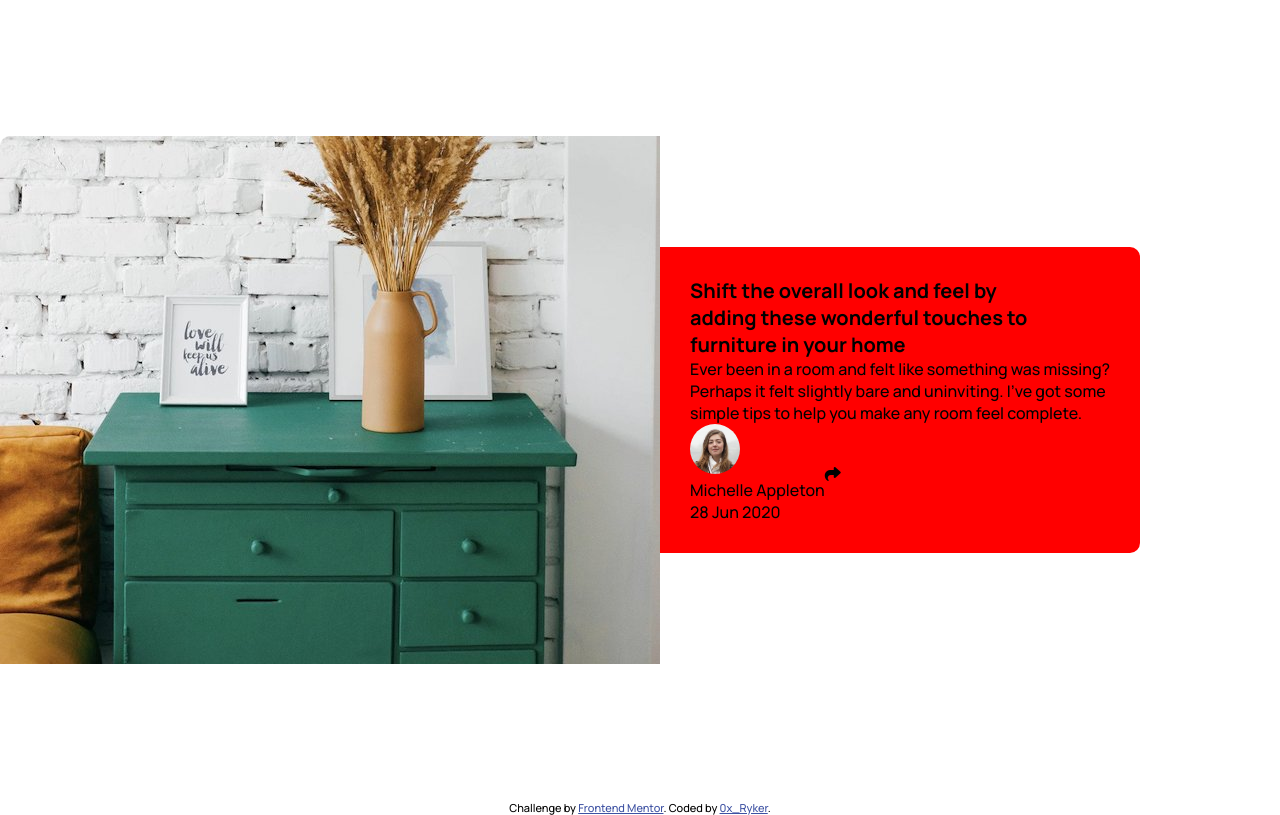
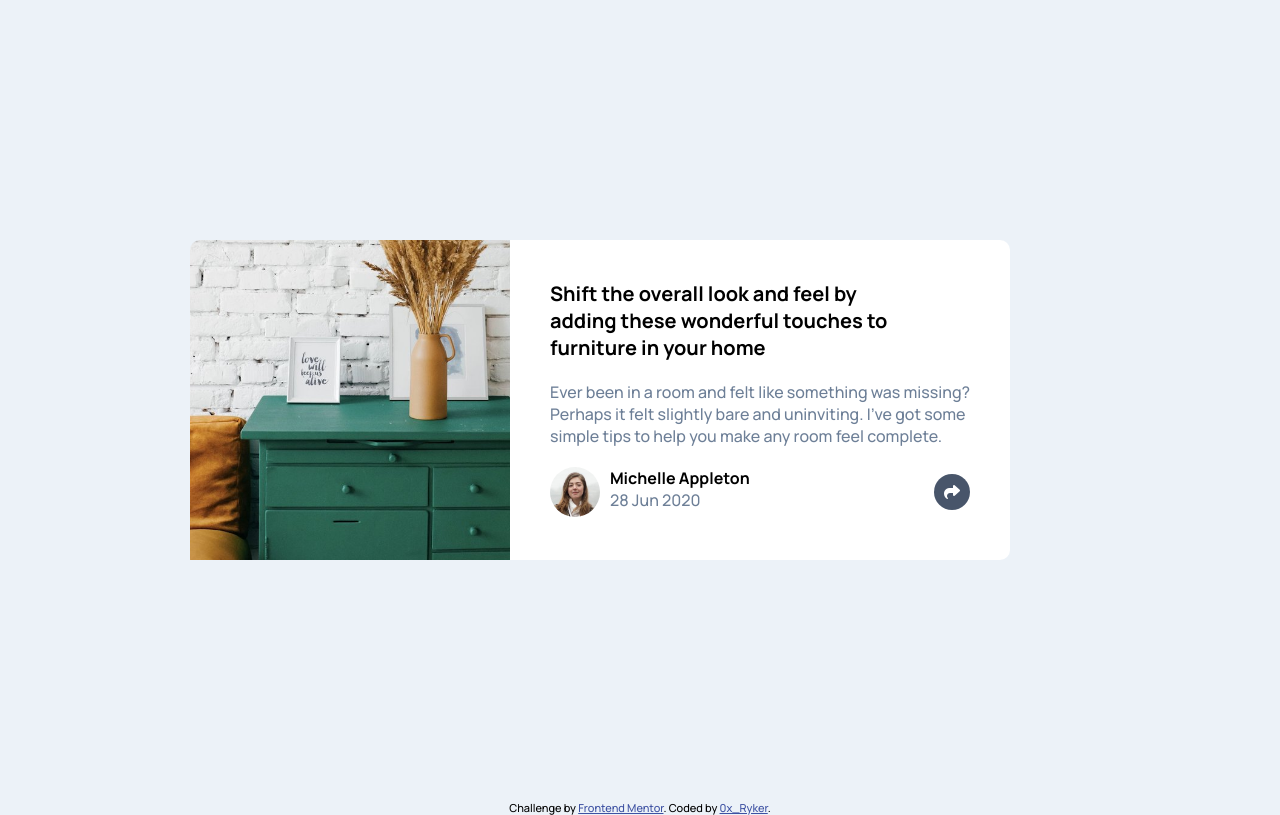
Before and after one commit to 0x-Ryker/Article-preview-component, a plain HTML site: page index.html in a window 1280 px wide. Drawn offline with Linux system fonts and the light colour scheme.

Commit message:
styled new classes

```diff
--- a/style.css
+++ b/style.css
@@ -8,6 +8,7 @@ body {
     width: 100%;
     height: 100vh;
     font-family: 'Manrope', sans-serif;
+    background-color: hsl(210, 46%, 95%);
 }
 
 .main-container {
@@ -17,6 +18,10 @@ body {
     display: flex;
 
     /* flex-direction: column; */
+    justify-content: center;
+    align-items: center;
+    /* background-color: yellow; */
+
 }
 
 .flex-items {
@@ -26,29 +31,68 @@ body {
     align-items: center;
     height: 100vh;
     /* width: 400px; */
+    /* flex-wrap: wrap; */
+    position: absolute;
+
+
 }
 
 .drawer {
-    /* width: 300px; */
+    /* width: 380px; */
     border-radius: 10px 0px 0px;
-
+    /* height: 350px; */
+    /* width: 50%; */
+    /* height: 58%; */
+    height: 20em;
 }
 
 .article-section {
-    /* width: 300px; */
-    background-color: red;
+    /* width: 500px;
+    height: 350px; */
+
     border-radius: 0px 10px 10px 0px;
-    padding: 30px;
+    padding: 40px;
+    /* width: 50%; */
+    /* height: 58%; */
+    height: 20em;
+    position: relative;
+    right: 5em;
+    background-color: white;
 }
+
 
 .article-section aside h1 {
     font-size: 20px;
 }
 
+.article-section aside h1 {
+    margin-bottom: 20px;
+}
+
+.article-section aside p {
+    margin-bottom: 20px;
+}
+
+.fa-share {
+    background-color: hsl(217, 19%, 35%);
+    padding: 10px;
+    border-radius: 50px;
+    color: white;
+}
+
+.txt-bold {
+    font-weight: 700;
+}
+
+.color-gray {
+    color: hsl(214, 17%, 51%);
+}
+
+
 /*  */
 .bottom-section {
     display: flex;
-    /* justify-content: center; */
+    justify-content: space-between;
     align-items: center;
 }
 
@@ -56,3 +100,49 @@ body {
     width: 50px;
     border-radius: 100px;
 }
+
+.profile-info {
+    display: flex;
+    gap: 10px;
+}
+
+
+/* media query */
+
+/* @media only screen and (max-width: 900px) {
+    body {
+        min-height: 100vh;
+        background-color: blue;
+    }
+
+    .main-container {
+        min-height: 100vh;
+    }
+
+    .flex-items {
+        min-height: 100vh;
+
+    }
+
+    .drawer {
+
+        border-radius: 10px 10px 0px 0px;
+
+        height: 20em;
+        width: 80%;
+    }
+
+    .article-section {
+
+        background-color: red;
+        border-radius: 0px 0px 10px 10px;
+        padding: 40px;
+
+        min-height: 27em;
+
+        right: 0;
+
+       width: 60%;
+       bottom: 3.3em;
+    }
+} */
```
